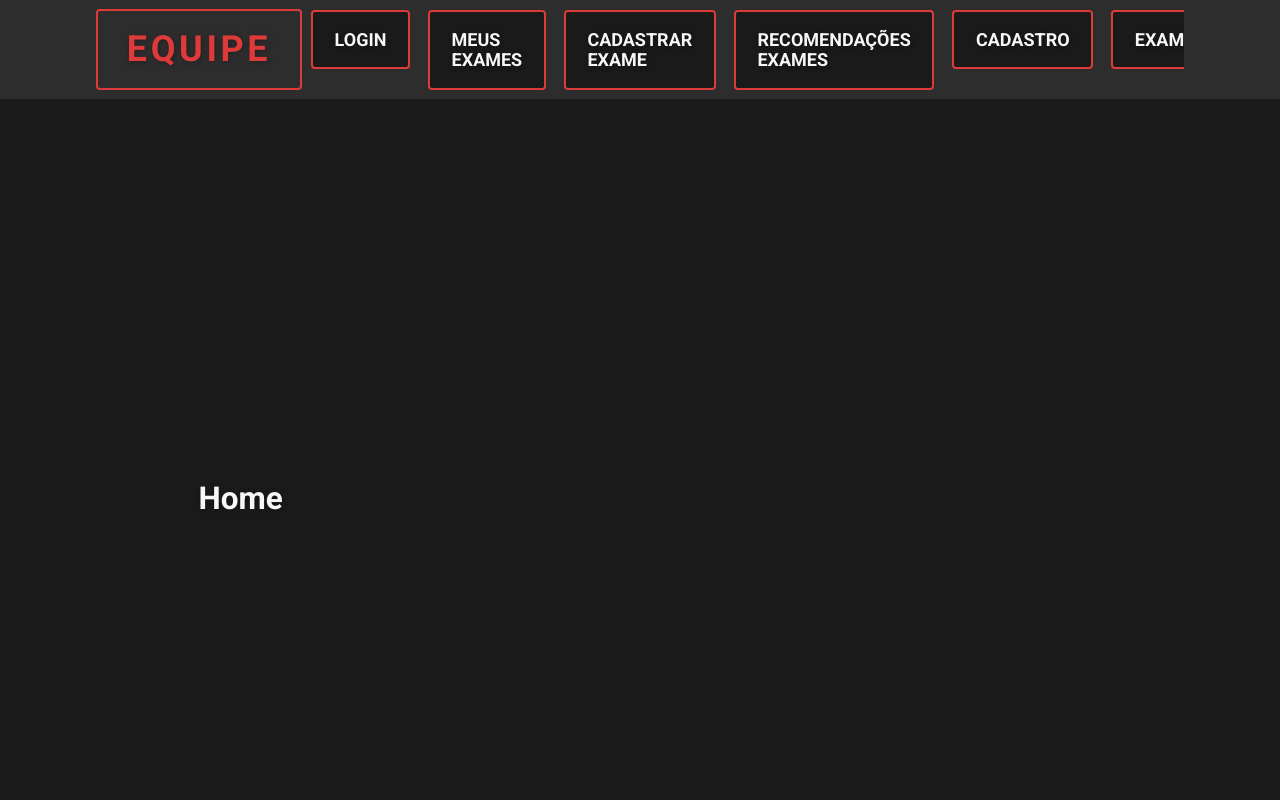
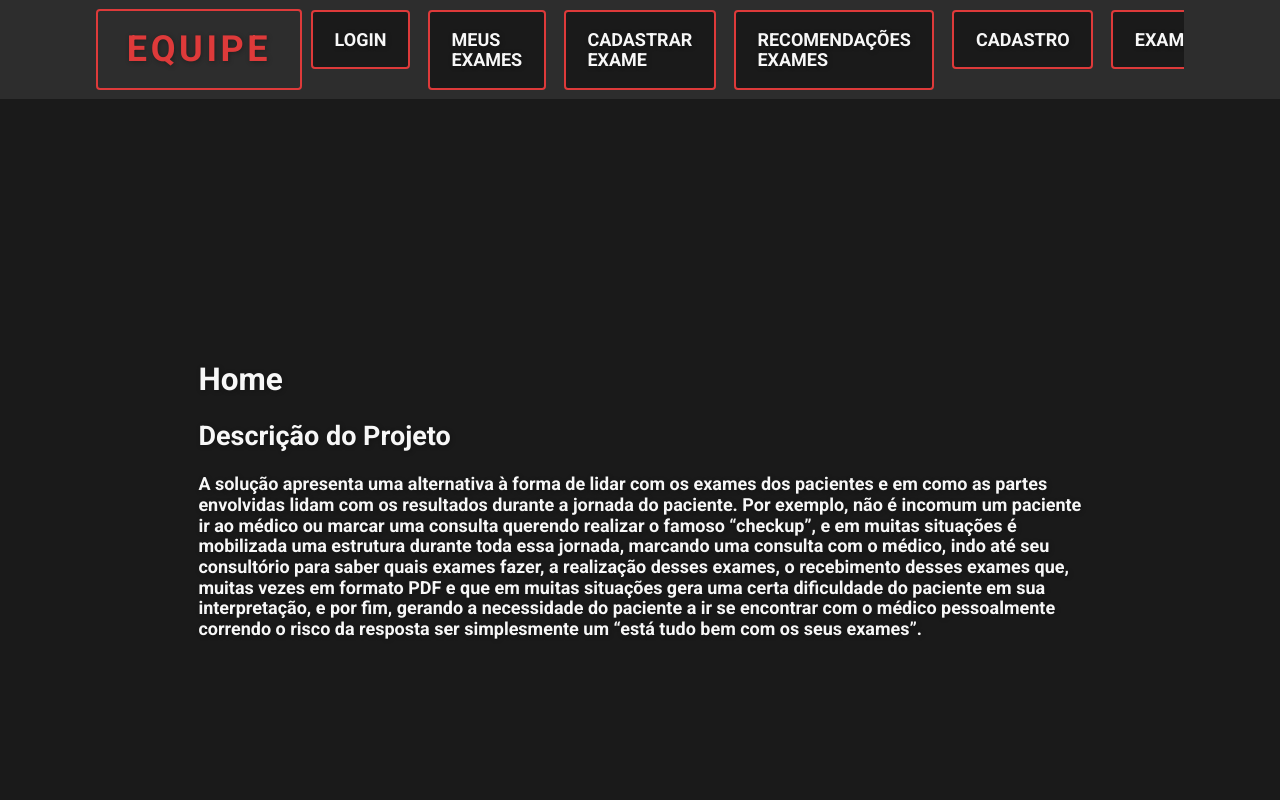
Before and after one commit to Serbatinho/global, a Next.js app: page / in a window 1280 px wide. Shown: the top 800 px of the page. Built offline with nearby package versions, Linux system fonts and the light colour scheme; a web font is replaced by a local one.

Commit message:
Adicionando paragrafo Home

```diff
--- a/src/app/page.jsx
+++ b/src/app/page.jsx
@@ -7,7 +7,20 @@ export default async function Home() {
       <div className={`${styles['mid-content-container']}`}>
         <div className={`${styles['content-container']}`}>
           <h1>Home</h1>
-
+          <h2>Descrição do Projeto</h2>
+          <p>
+          A solução apresenta uma alternativa à forma de lidar com os exames
+          dos pacientes e em como as partes envolvidas lidam com os resultados
+          durante a jornada do paciente. Por exemplo, não é incomum um paciente ir ao
+          médico ou marcar uma consulta querendo realizar o famoso “checkup”, e em
+          muitas situações é mobilizada uma estrutura durante toda essa jornada,
+          marcando uma consulta com o médico, indo até seu consultório para saber
+          quais exames fazer, a realização desses exames, o recebimento desses
+          exames que, muitas vezes em formato PDF e que em muitas situações gera
+          uma certa dificuldade do paciente em sua interpretação, e por fim, gerando a
+          necessidade do paciente a ir se encontrar com o médico pessoalmente
+          correndo o risco da resposta ser simplesmente um “está tudo bem com os seus
+          exames”.</p>
         </div>
       </div>
     </main>
```
